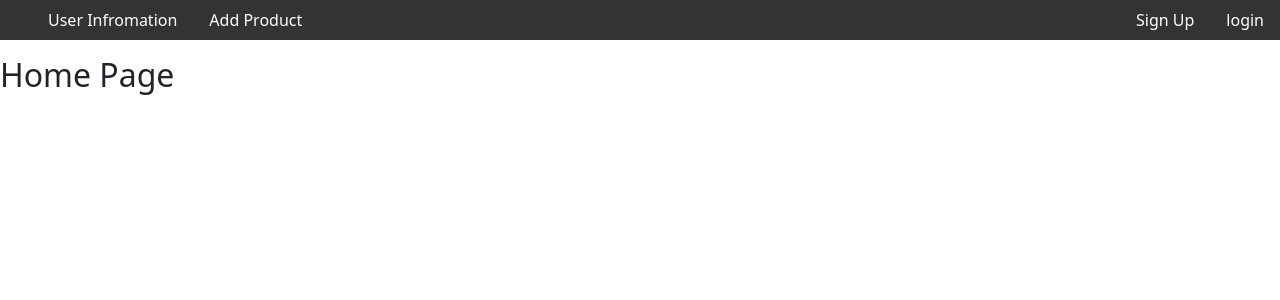
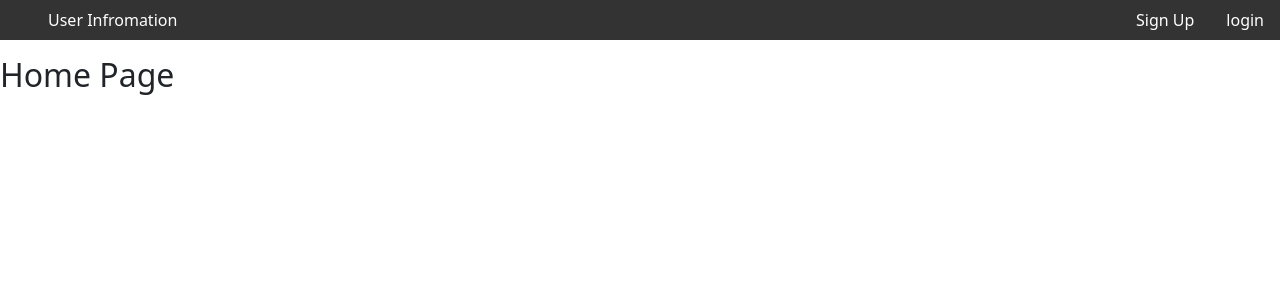
Before and after one commit to CalebKing848/NutriHealth, a Django app: page / in a window 1280 px wide. Shown: the top 300 px of the page. Run offline with Django 5.2, Linux system fonts and the light colour scheme; some libraries are stand-ins or nearby versions.

Commit message:
removed the add product page for now

```diff
--- a/NutriHealth/NutritionApp/templates/main/base.html
+++ b/NutriHealth/NutritionApp/templates/main/base.html
@@ -17,8 +17,6 @@
 
 
         <li><a class="nav-link px-3" href="/user-information/{{ user.id }}/">User Infromation</a></li>
-        <li><a class="nav-link px-3" href="/add-product">Add Product</a></li> <!-- User Infromation Link-->
-
 
         <div class="registration">
             {% if user.is_authenticated %} <!-- Checks to see if the user is authenticated-->
```
Also changed, not shown: NutriHealth/db.sqlite3.
